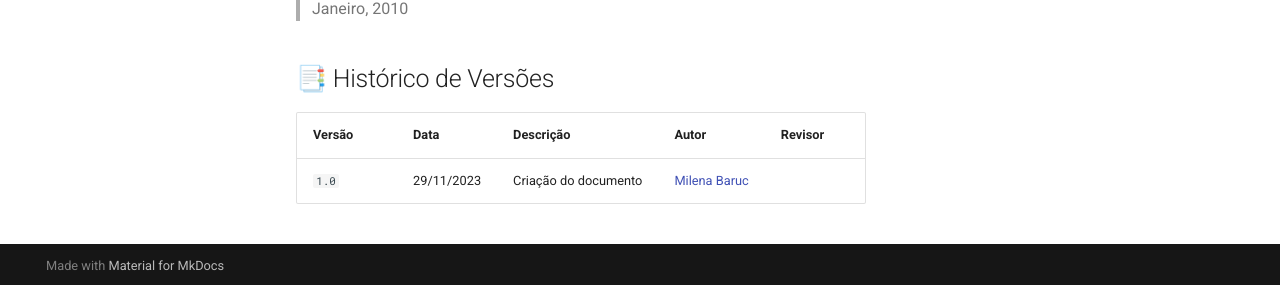
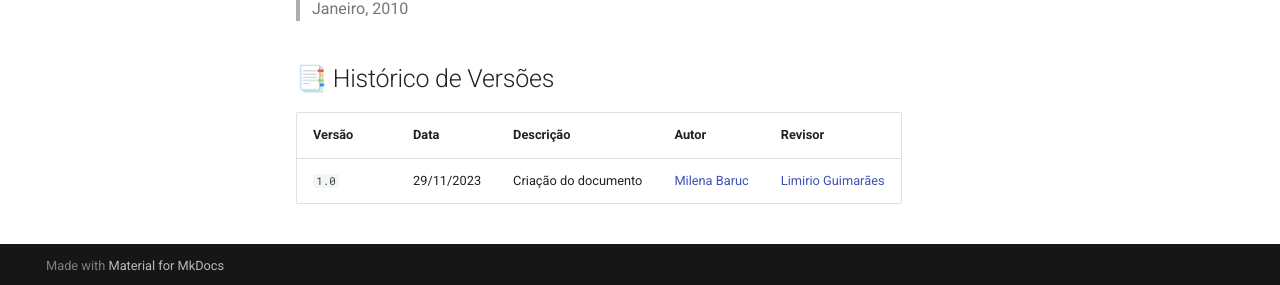
Before and after one commit to Interacao-Humano-Computador/2023.2-Ventoy, an MkDocs documentation site: the page built from docs/DAD/nivel2/prototipoAltaFidelidade/RelatoPlugin.md, in a window 1280 px wide and 900 px high, scrolled down 4019 px. Shown: the part 612-897 px from the top of the window. Built offline with MkDocs 1.6.1 and Material for MkDocs 9.7.7, drawn with Linux system fonts in a browser that asks for light colours; comment, search, counter and statistics services are not loaded.

Commit message:
Update RelatoPlugin.md

```diff
--- a/docs/DAD/nivel2/prototipoAltaFidelidade/RelatoPlugin.md
+++ b/docs/DAD/nivel2/prototipoAltaFidelidade/RelatoPlugin.md
@@ -187,4 +187,4 @@
 
 | **Versão** | **Data** | **Descrição** | **Autor**| **Revisor** |
 |------------|----------|---------------|----------|-------------|
-|`1.0`| 29/11/2023 | Criação do documento|[Milena Baruc](https://github.com/MilenaBaruc) | |
+|`1.0`| 29/11/2023 | Criação do documento|[Milena Baruc](https://github.com/MilenaBaruc) | [Limirio Guimarães](https://github.com/LimirioGuimaraes) |
```
